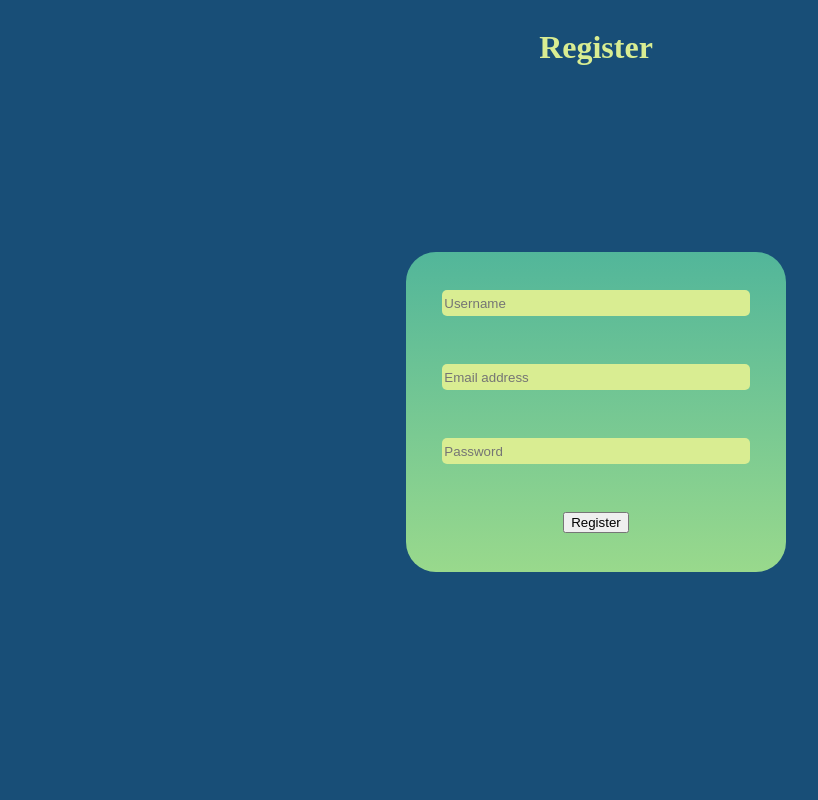
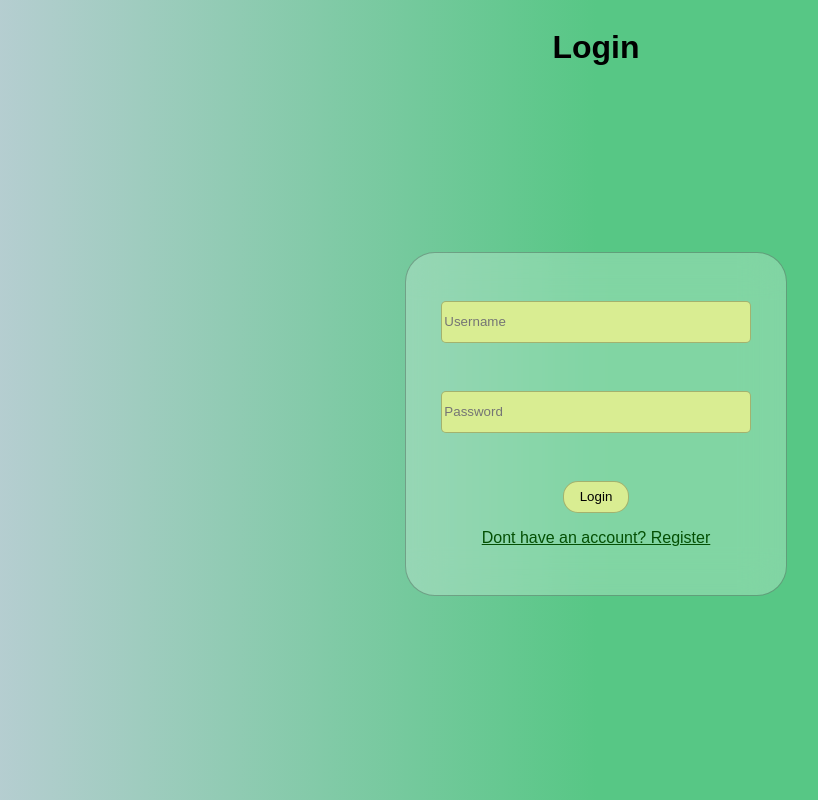
Before and after one commit to AbdelrahmanT/noteapp-fullstack, a React (Vite) app in the folder notes-frontend/: page /login in a window 1280 px wide. Shown: the whole page, without its empty margins (44-862 px from the left). Built offline with nearby package versions, Linux system fonts and the light colour scheme.

Commit message:
created the routing layout

```diff
--- a/notes-frontend/src/App.tsx
+++ b/notes-frontend/src/App.tsx
@@ -1,13 +1,24 @@
-import { useState } from 'react'
+import React from "react";
+import { BrowserRouter, Route , Routes} from "react-router-dom";
 import RegisterPage from "./pages/RegisterPage.tsx"
-
+import LoginPage from "./pages/LoginPage.tsx";
+import Layout from "./components/Layout.tsx";
 
 function App() {
-  const [count, setCount] = useState(0)
 
   return (
     <>
-      <RegisterPage/>
+      <BrowserRouter>
+        <Routes>
+          <Route path='/' element={<Layout/>}> //unproteced layouts
+            <Route path="register" element={<RegisterPage/>}/>
+            <Route path="login" element={<LoginPage/>}/>
+          </Route>
+
+
+
+        </Routes>
+      </BrowserRouter>
     </>
   )
 }
--- /dev/null
+++ b/notes-frontend/src/components/Layout.tsx
@@ -0,0 +1,14 @@
+import React from "react";
+import { Outlet } from "react-router-dom";
+
+
+
+export default function Layout(){
+    return (
+        <div className="site-wrapper">
+            <main>
+                <Outlet/>
+            </main>
+        </div>
+    )
+}
--- a/notes-frontend/src/index.css
+++ b/notes-frontend/src/index.css
@@ -1,14 +1,24 @@
 :root{
-  background-color: #184E77;
-  color: #D9ED92;
+  background: #bcced6;
+  background: linear-gradient(90deg, rgba(188, 206, 214, 1) 0%, rgba(87, 199, 133, 1) 50%);
+  color: black;
+  font-family: sans-serif;
 }
-.register-container{
+
+a{
+  color: rgb(4, 80, 4);
+
+}
+
+.site-wrapper main{
   display: flex;
   align-items: center;
   flex-direction: column;
+
+
 }
 
-.register-form{
+.auth-form{
   display: flex;
   flex-direction: column;
   align-items: center;
@@ -16,19 +26,35 @@
   gap: 1rem;
   margin-top: 10%;
   width: 30%;
-  height: 20rem;
-  background: linear-gradient(#52B69A,#99D98C);
+  padding-top: 3rem;
+  padding-bottom: 3rem;
+  background-color: rgba(256,256,256,0.25);
+  -webkit-backdrop-filter: blur(2px);
+  backdrop-filter: blur(20px);
 
   border-radius: 30px;
+  border: solid 1px rgba(0,0,0,0.25) ;
 
 }
 
-.register-form input{
+.auth-form input{
   width: 80%;
   margin-bottom: 2rem;
   height: 1.5rem;
   background-color: #D9ED92;
-  border-width: 0;
+  padding-top: 0.5rem;
+  padding-bottom: 0.5rem;
   border-radius: 5px;
+  border: solid 1px rgba(0,0,0,0.25) ;
+}
+
+.auth-form button{
+  background-color: #D9ED92;
+  padding-left: 1rem;
+  padding-right: 1rem;
+  height: 2rem;
+  border-width: 1px;
+  border-radius: 15px;
+  border: solid 1px rgba(0,0,0,0.25) ;
 
 }
--- a/notes-frontend/src/pages/LoginPage.tsx
+++ b/notes-frontend/src/pages/LoginPage.tsx
@@ -1,10 +1,67 @@
 import React from "react";
+import {loginUser} from "../services/authService.tsx"
+import { useNavigate } from "react-router-dom";
 
 export default function LoginPage(){
+    const [loginFormData, setLoginFormData] = React.useState({username: "", password: ""})
+    const [buttonStatus, setButtonStatus] = React.useState("idle")
+    const [loginStatus, setLoginStatus] = React.useState("")
+
+    const navigate = useNavigate()
+
+    async function handleSubmit(e: React.SubmitEvent<HTMLFormElement>){
+        e.preventDefault()
+        setButtonStatus("submitting")
+        loginUser(loginFormData)
+            .then(data=>{
+                console.log(data)
+                setLoginStatus(data)
+                //navigate later
+            })
+            .catch(err=>{
+                console.error(err)
+                setLoginStatus(typeof err === "string"? err: "Unexpected error" )
+
+            })
+            .finally(()=>{
+                setButtonStatus("idle")
+            })
+    }
+
+    function handleChange(e: React.ChangeEvent<HTMLInputElement>){
+        const {name, value} = e.target
+        setLoginFormData(prev=>({
+            ...prev,
+            [name]: value
+        }))
+    }
+
+    return <>
+        <h1>Login</h1>
+        <h3>{loginStatus}</h3>
 
 
-
-    return <>
-    <h1>Login</h1>
+        <form onSubmit={handleSubmit} className="auth-form" >
+            <input
+                type="username"
+                name="username"
+                placeholder="Username"
+                value={loginFormData.username}
+                onChange={handleChange}
+                required
+            />
+            <input
+                type="password"
+                name="password"
+                placeholder="Password"
+                value={loginFormData.password}
+                onChange={handleChange}
+                required
+            />
+            <button disabled={buttonStatus==="submitting"}>
+                {buttonStatus === "submitting" ? "logging in..." : "Login"}
+            </button>
+            <a href="" onClick={()=> navigate('/register')}>Dont have an account? Register</a>
+        </form>
     </>
 }
--- a/notes-frontend/src/pages/RegisterPage.tsx
+++ b/notes-frontend/src/pages/RegisterPage.tsx
@@ -1,4 +1,5 @@
 import React from "react";
+import { useNavigate } from "react-router-dom";
 import {registerUser} from "../services/authService.tsx"
 
 export default function RegisterPage(){
@@ -6,9 +7,11 @@ export default function RegisterPage(){
     const [buttonStatus, setButtonStatus] = React.useState("idle")
     const [registerStatus, setRegisterStatus] = React.useState("")
 
+    const navigate = useNavigate()
+
     async function handleSubmit(e: React.SubmitEvent<HTMLFormElement>){
         e.preventDefault()
-        setButtonStatus("Submitting")
+        setButtonStatus("submitting")
         registerUser(registerFormData)
             .then(data=>{
                 console.log(data)
@@ -34,12 +37,11 @@ export default function RegisterPage(){
     }
 
     return <>
-    <div className="register-container">
         <h1>Register</h1>
         <h3>{registerStatus}</h3>
 
 
-        <form onSubmit={handleSubmit} className="register-form" >
+        <form onSubmit={handleSubmit} className="auth-form"  >
             <input
                 type="username"
                 name="username"
@@ -65,12 +67,10 @@ export default function RegisterPage(){
                 required
             />
             <button disabled={buttonStatus==="submitting"}>
-                {buttonStatus === "submitting" ? "Registering" : "Register"}
+                {buttonStatus === "submitting" ? "Registering...." : "Register"}
             </button>
-
+            <a href="" onClick={()=> navigate('/login')}>Have an account? Login.</a>
         </form>
-
-    </div>
 
 
 
--- a/notes-frontend/src/services/authService.tsx
+++ b/notes-frontend/src/services/authService.tsx
@@ -5,8 +5,22 @@ type User = {
     password: string,
 }
 
-export async function login(user: User){
-
+export async function loginUser(user: Omit<User, "email">){
+    console.log(JSON.stringify(user))
+    const res = await fetch("http://localhost:3000/api/auth/login",
+        {method: "post",
+        headers: {
+            "Content-Type": "application/json"
+        },
+        body: JSON.stringify(user),
+    }
+    )
+    const data = await res.json()
+    console.log(data)
+    if(!res.ok){
+        throw data.error
+    }
+    return data.message
 }
 
 export async function registerUser(user: User){
```
Also changed, not shown: notes-frontend/src/components/AuthRequired.tsx (added, +10 -0 lines).
